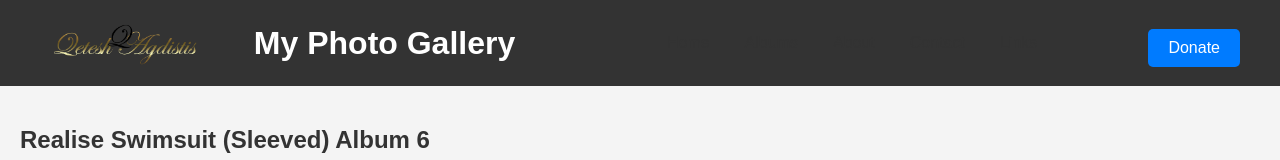
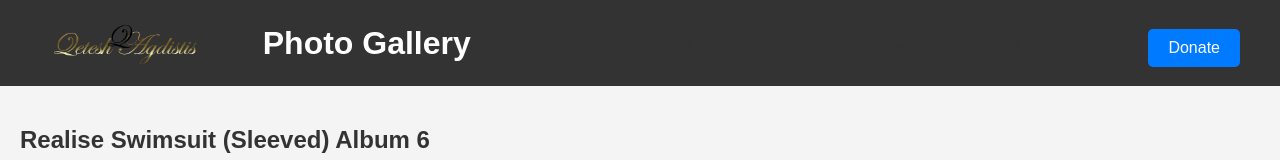
Before and after one commit to carldaman/Qetesh-Agdistis, a plain HTML site: page album6.html in a window 1280 px wide. Shown: the top 160 px of the page. Drawn offline with Linux system fonts and the light colour scheme.

Commit message:
Update album6.html

```diff
--- a/album6.html
+++ b/album6.html
@@ -95,7 +95,7 @@
             <div class="logo">
                 <a href="home.html"><img src="123.png" alt="Logo"></a>
             </div>
-            <h1>My Photo Gallery</h1>
+            <h1>Photo Gallery</h1>
             <nav>
                 <ul>
                     <li><a href="home.html">Home</a></li>
```
